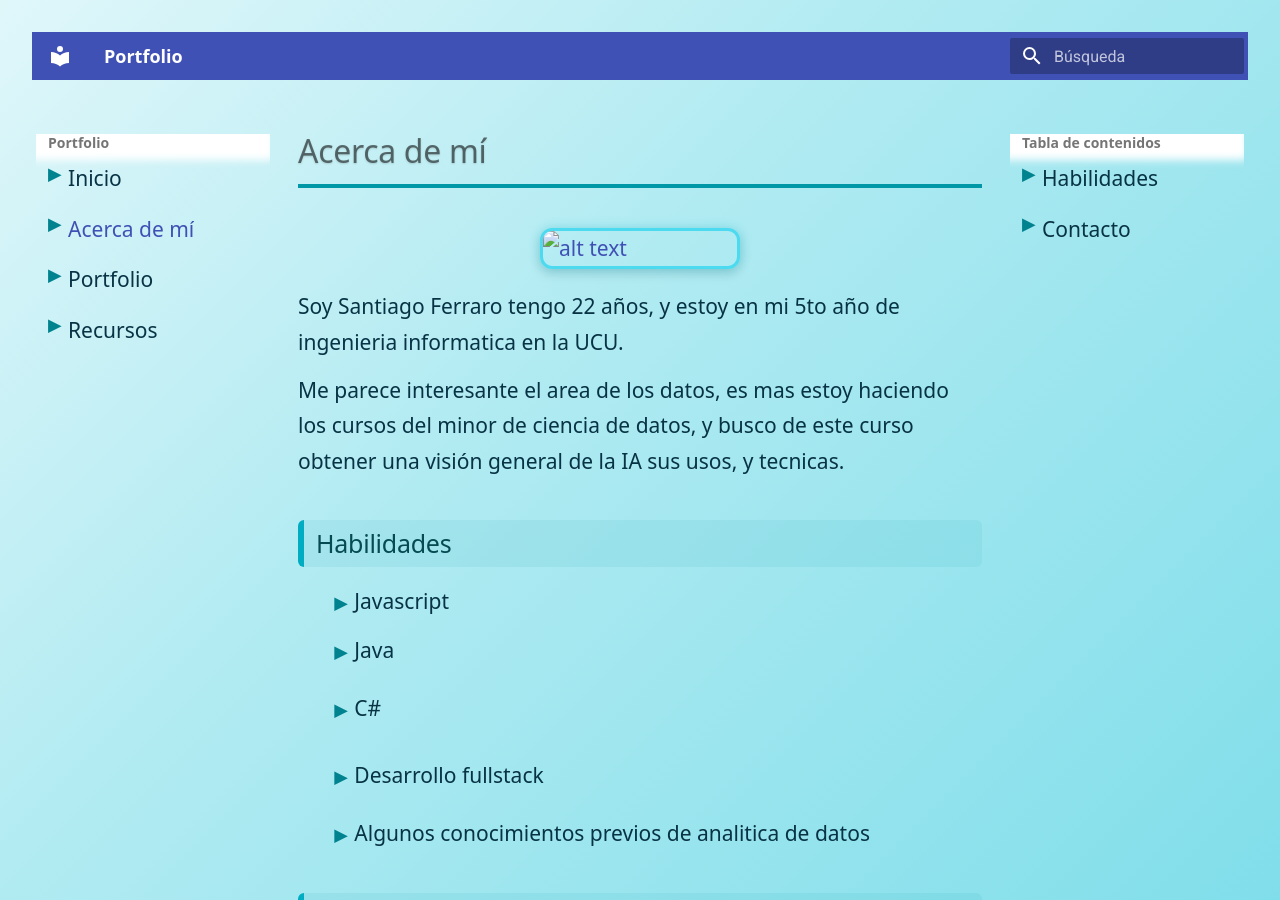
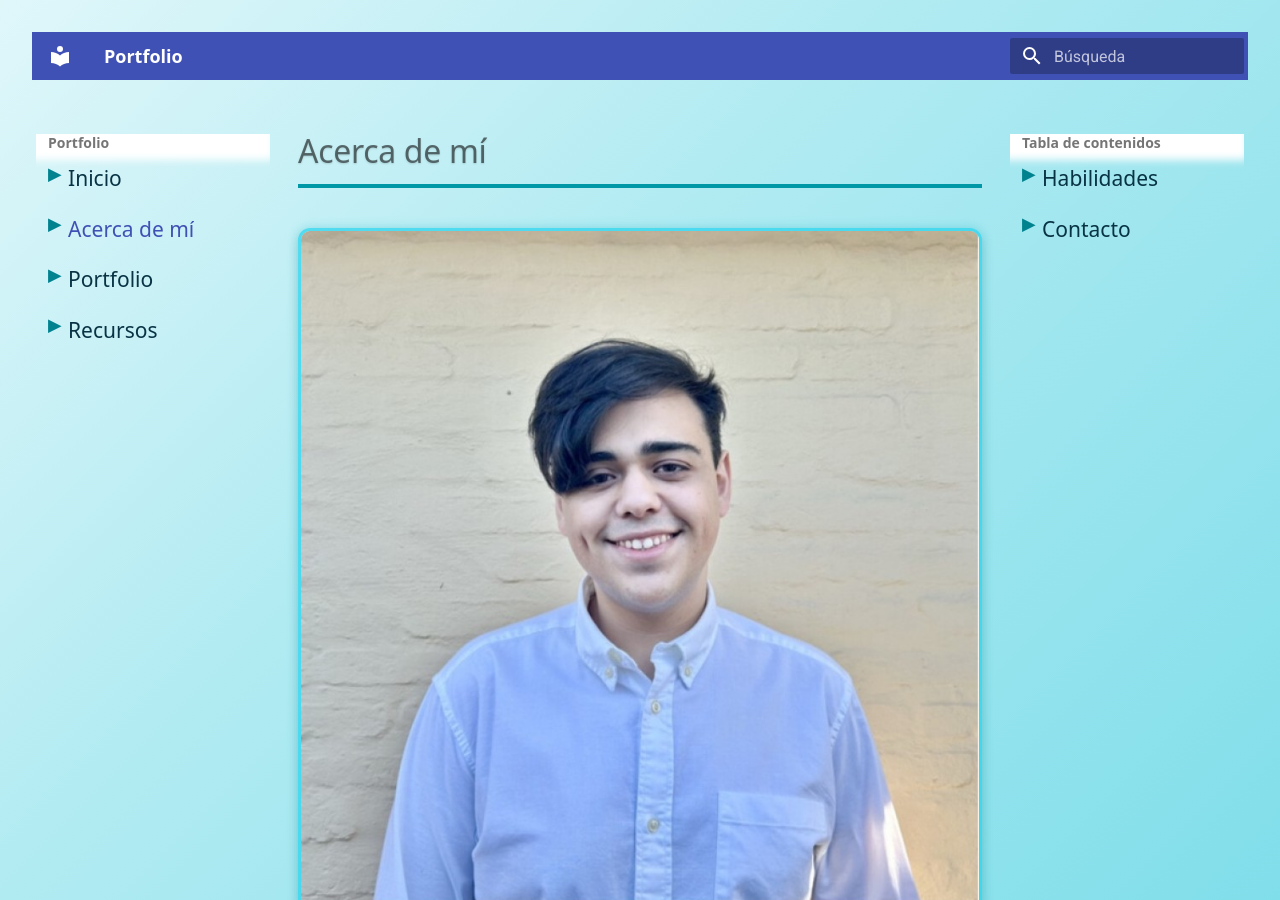
Before and after one commit to SantiagoFerraro03/ia-portfolio, an MkDocs documentation site: the page built from docs/acerca.md, in a window 1280 px wide and 900 px high. Built offline with MkDocs 1.6.1 and Material for MkDocs 9.7.7, drawn with Linux system fonts in a browser that asks for light colours.

Commit message:
Fix image

```diff
--- a/docs/acerca.md
+++ b/docs/acerca.md
@@ -143,7 +143,7 @@ date: 2025-01-01
 
 # Acerca de mí
 
-<img src="image.png" alt="alt text" width="200">
+![alt text](image.png)
 
 Soy Santiago Ferraro tengo 22 años, y estoy en mi 5to año de ingenieria informatica en la UCU.
 
```
